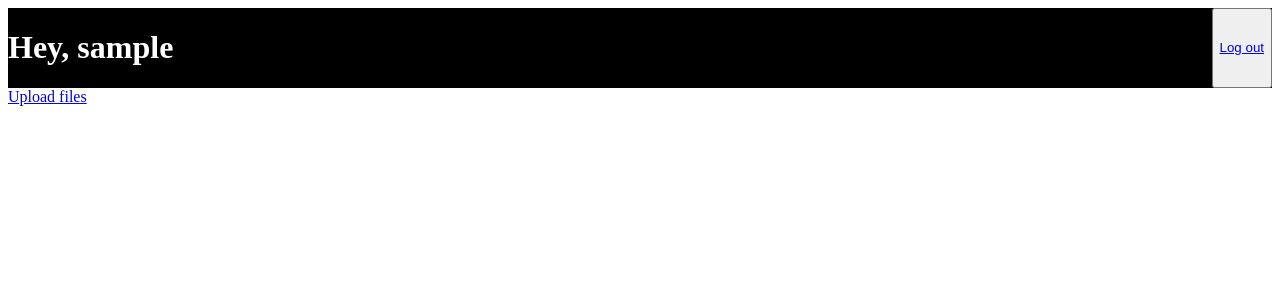
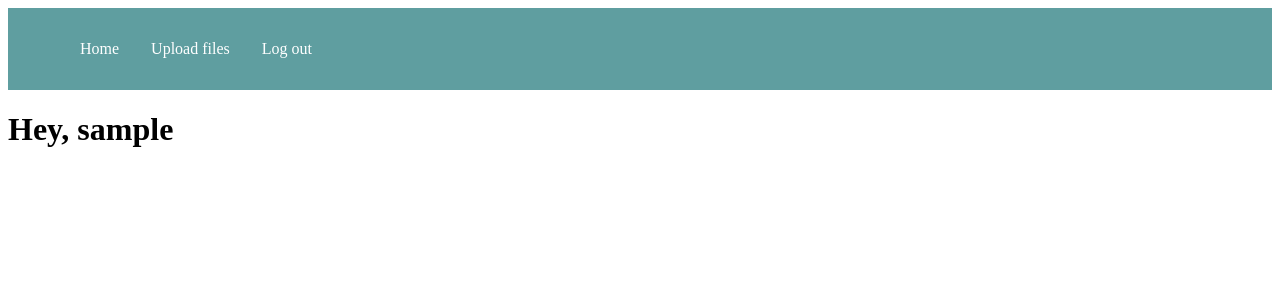
Before and after one commit to mah-moh/radiology-image-webapp, a Flask app: page /home in a window 1280 px wide. Shown: the top 300 px of the page. Run offline with Flask 2, Linux system fonts and the light colour scheme; the visitor is signed in with stand-in values (Sample User, id 1); data comes from the database, SQL or seed files in the repository; data that the repository does not hold is empty.

Commit message:
file path added to db

```diff
--- a/app/__init__.py
+++ b/app/__init__.py
@@ -1,4 +1,4 @@
-from flask import Flask, render_template, url_for, request, redirect, session, flash
+from flask import Flask, render_template, url_for, request, redirect, session, flash, abort
 from flask_sqlalchemy import SQLAlchemy
 from flask_bcrypt import Bcrypt
 from werkzeug.utils import secure_filename
--- a/app/models.py
+++ b/app/models.py
@@ -6,3 +6,9 @@ class User(db.Model):
     lname = db.Column(db.String(80), nullable=False)
     email = db.Column(db.String(80), unique=True, nullable=False)
     password = db.Column(db.String(120), unique=True, nullable=False)
+    file_path = db.relationship('Filepath', backref='owener')
+
+class Filepath(db.Model):
+    id = db.Column(db.Integer, primary_key=True)
+    path = db.Column(db.String(80), nullable=False)
+    user_id = db.Column((db.Integer), db.ForeignKey("user.id")) # adding User.id as a foreign key
--- a/app/static/home.css
+++ b/app/static/home.css
@@ -1,16 +1,21 @@
-div{
-    display: flex;
-    justify-content: space-between;
-    background: black;
+a{
+    text-decoration: none;
     color: white;
+    padding: 0rem 1rem;
 }
 
-button{
-    padding: auto;
-}
 
 .upload{
     display: flex;
     justify-content: center;
     margin-top: 2rem;
 }
+
+#photo{
+    display: flex;
+    justify-content: space-around;
+}
+
+img{
+    padding: 1rem;
+}
--- /dev/null
+++ b/app/static/upload.css
@@ -0,0 +1,5 @@
+a{
+    text-decoration: none;
+    color: white;
+    padding: 0rem 1rem;
+}
--- a/app/templates/base.html
+++ b/app/templates/base.html
@@ -8,6 +8,7 @@
     </head>
 {% endblock %}
 <body>
-    {% block content %}{% endblock %}
+    {% block content %}
+    {% endblock %}
 </body>
 </html>
--- a/app/templates/home.html
+++ b/app/templates/home.html
@@ -7,10 +7,29 @@
 
 
 {% block content %}
+    <nav style="background: cadetblue; padding: 1rem;">
+        <ul style="display: flex; flex-direction: row; list-style: none; text-decoration: none;">
+            <li><a href="/">Home</a></li>
+            <li><a href="/upload">Upload files</a></li>
+            <li><a href="/logout">Log out</a></li>
+        </ul>
+    </nav>
     <div class="first-row">
         <h1>Hey, {{name}}</h1>
-        <button type="submit"><a href="/logout">Log out</a></button>
     </div>
 
-    <a href="/upload">Upload files</a>
+    <div id="photo">
+        {% for path in file_paths %}
+            <form method="POST">
+                <img
+                src="../static/upload_files/{{path.path}}"
+                alt="something"
+                width="200"
+                height="200"
+                />
+                <br/>
+                <button type="submit">send</button>
+            </form>
+        {% endfor %}
+    </div>
 {% endblock %}
--- a/app/views.py
+++ b/app/views.py
@@ -40,7 +40,8 @@ def home():
     try:
         if session['user']:
             user = User.query.filter_by(id=session['user']).first()
-            return render_template("home.html", name=user.fname)
+            file_paths = Filepath.query.filter_by(user_id=session['user']).all() # query filepaths
+            return render_template("home.html", name=user.fname, file_paths=file_paths) # passing file_paths as a list
     except:
         flash("You have to login first!")
         return redirect("/")
@@ -56,6 +57,10 @@ def upload():
         if request.files:
             file = request.files['file']
             if file and allowed_file(file.filename):
+                user = User.query.filter_by(id=session['user']).first()
+                filepath = Filepath(path=file.filename, owener=user) #adding file name to db
+                db.session.add(filepath)
+                db.session.commit()
                 file.save(os.path.join(app.config['UPLOAD_FOLDER'], file.filename))
-                return redirect(request.url)
+                return redirect('/home')
     return render_template('upload.html')
```
Also changed, not shown: app/templates/upload.html (+8 -1 lines), app/static/upload_files/IMG_20190605_001121 (1).jpg (added), app/static/upload_files/Screenshot from 2021-06-22 20-34-17.png (added), app/static/upload_files/Screenshot from 2021-06-24 22-53-22.png (added), app/static/upload_files/photo-1529665253569-6d01c0eaf7b6.jpeg (added).
